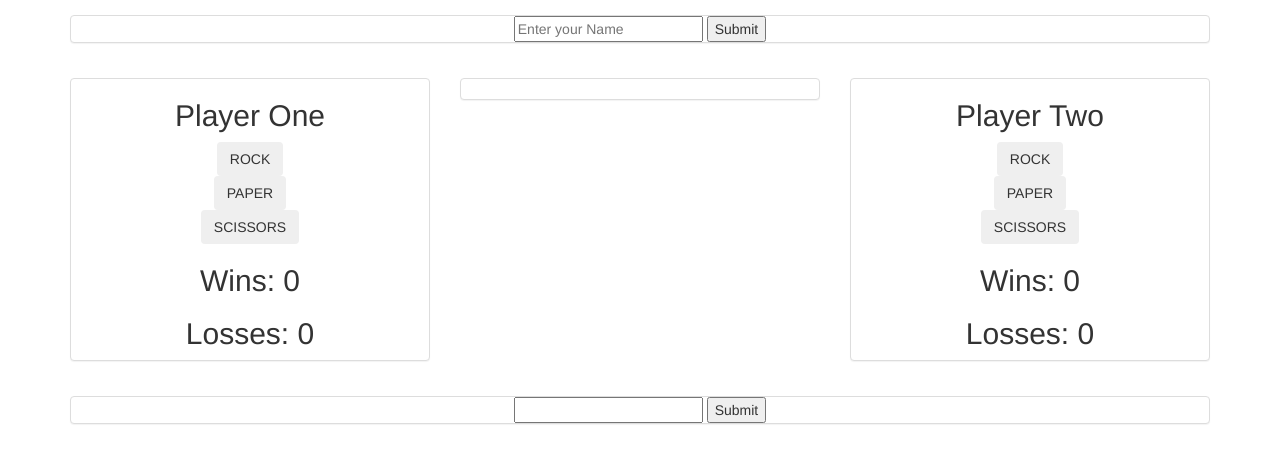
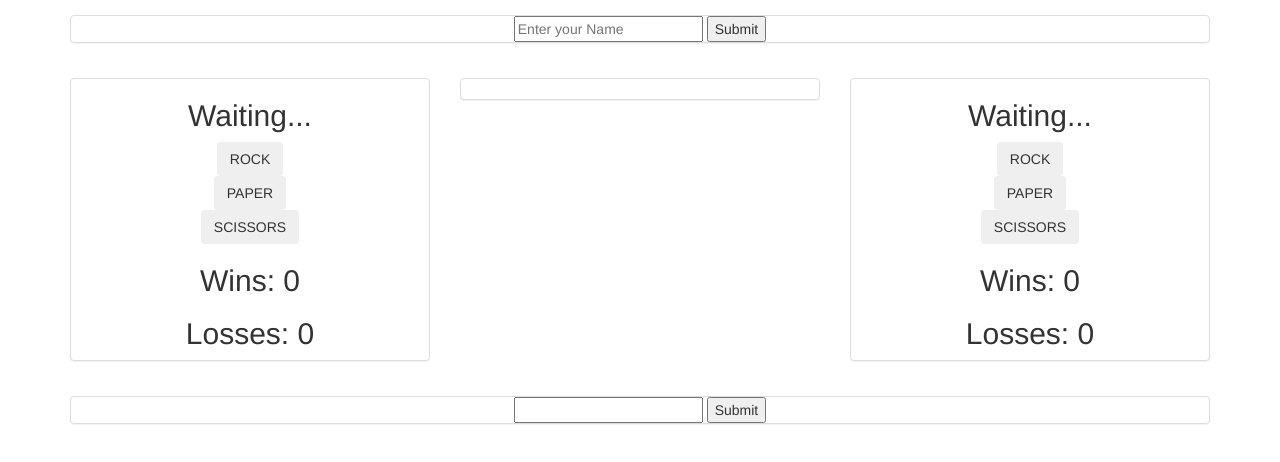
Before and after one commit to mindonshuffle/RPS-Multiplayer, a plain HTML site: page index.html in a window 1280 px wide. Drawn offline with nearby package versions, Linux system fonts and the light colour scheme; no server answers.

Commit message:
added waiting text

```diff
--- a/index.html
+++ b/index.html
@@ -48,7 +48,7 @@
 
 				<div id = "player-one-panel" class = "panel panel-default">
 
-					<h2 id = "player-one-name">Player One</h2>
+					<h2 id = "player-one-name">Waiting...</h2>
 
 					<button id = "p1-select-rock" class="btn rps-selector p1-button" data-name="rock">
 						ROCK
@@ -90,7 +90,7 @@
 
 				<div id = "player-two-panel" class = "panel panel-default">
 
-					<h2 id = "player-two-name">Player Two</h2>
+					<h2 id = "player-two-name">Waiting...</h2>
 
 					<button id = "p2-select-rock" class="btn rps-selector p2-button" data-name="rock">
 						ROCK
```
